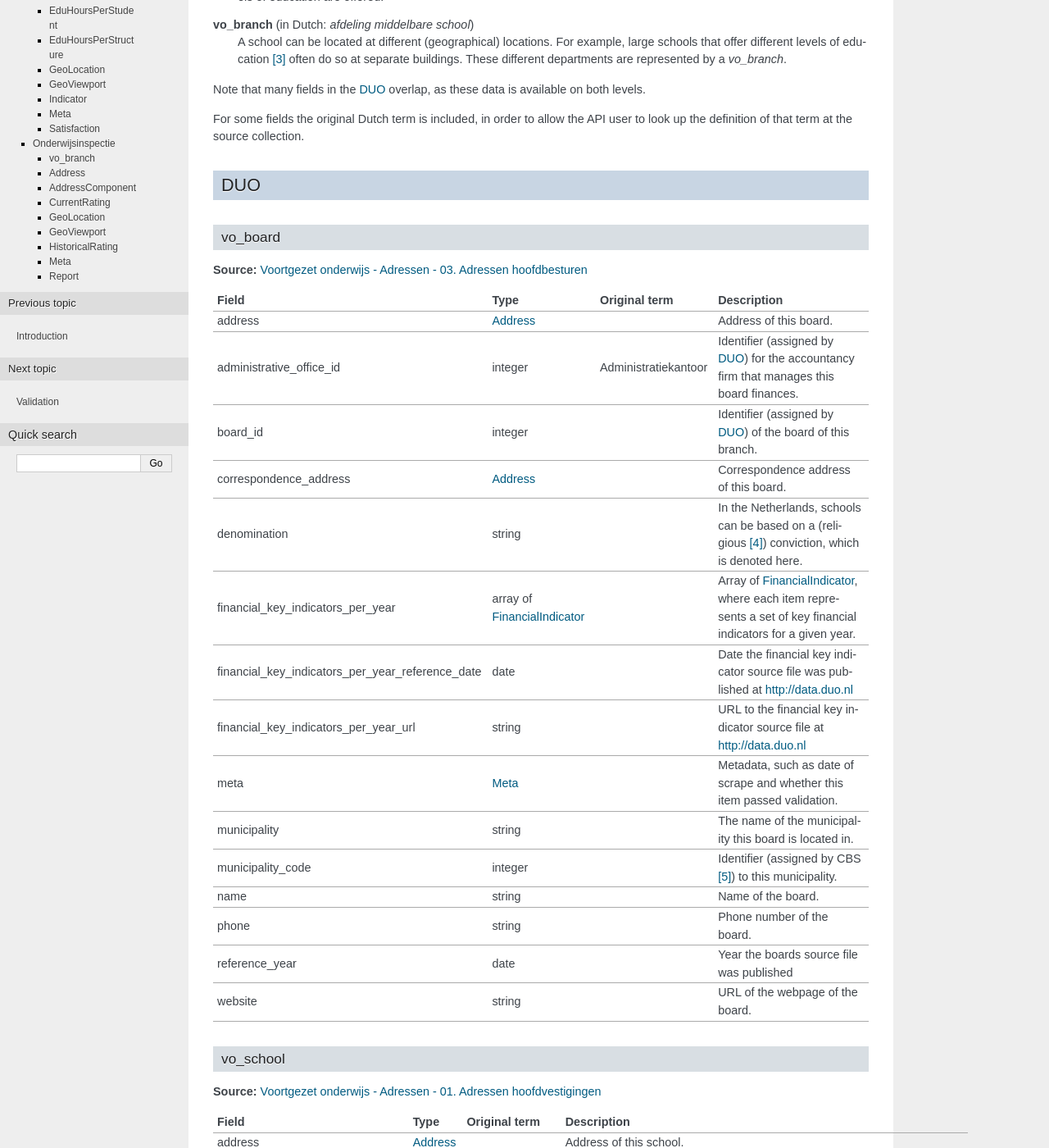
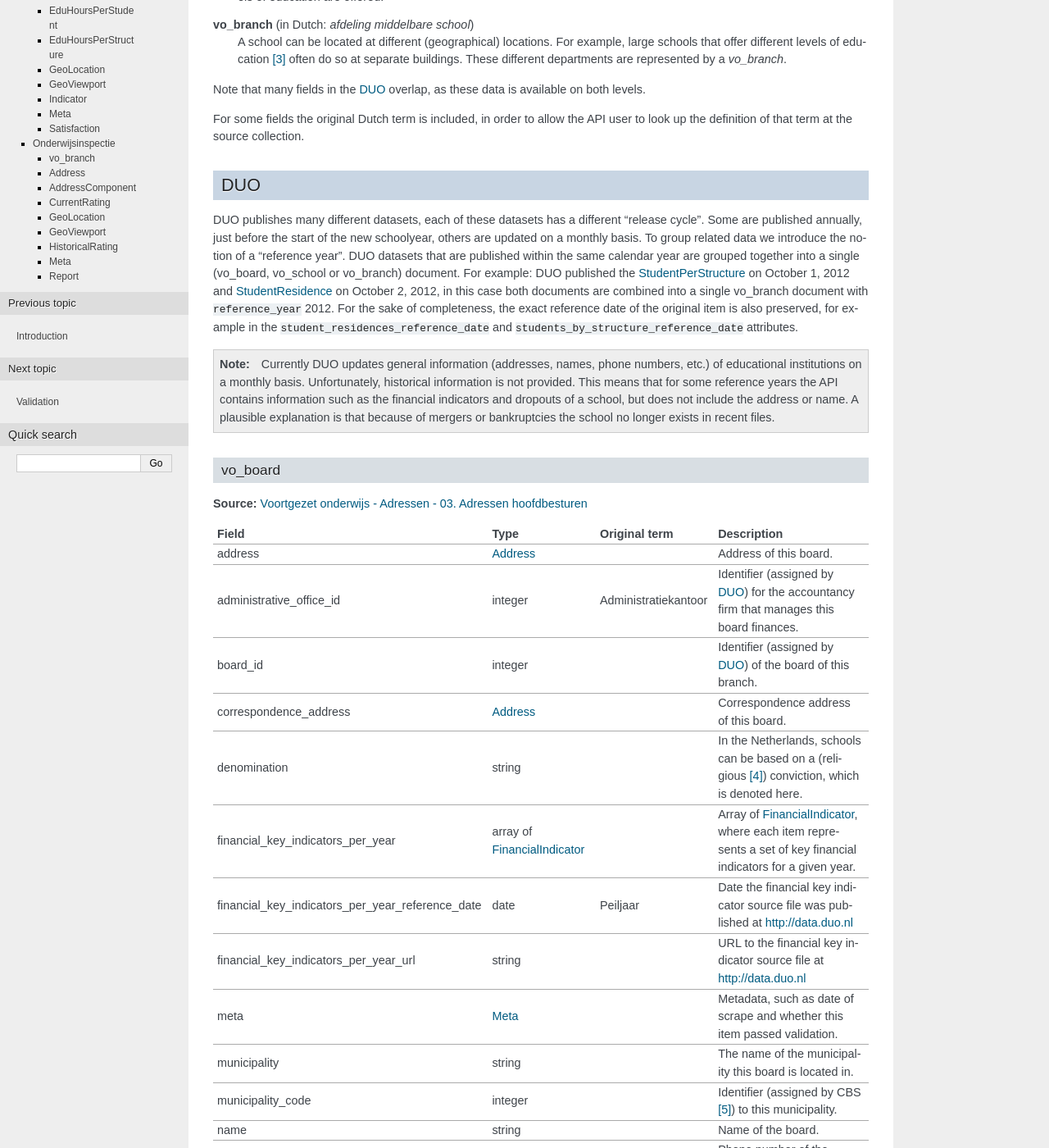
Before and after one commit to openstate/openonderwijsdata-api, a Sphinx documentation site: the page built from documentation/rst/data.rst, in a window 1280 px wide and 1400 px high, scrolled down 464 px. Shown: the whole window at 82% size. Built offline with Sphinx 7.4.7, drawn with Linux system fonts in a browser that asks for light colours; some of the changed text lies outside the part shown.

Commit message:
Documented problematic DUO stuff

```diff
--- a/documentation/rst/data.rst
+++ b/documentation/rst/data.rst
@@ -21,6 +21,12 @@ For some fields the original Dutch term is included, in order to allow the API u
 
 DUO
 ---------------------------------------------------------------------------------
+DUO publishes many different datasets, each of these datasets has a different "release cycle". Some are published annually, just before the start of the new schoolyear, others are updated on a monthly basis. To group related data we introduce the notion of a "reference year". DUO datasets that are published within the same calendar year are grouped together into a single (vo_board, vo_school or vo_branch) document. For example: DUO published the :ref:`duostdstruct` on October 1, 2012 and :ref:`duostdres` on October 2, 2012, in this case both documents are combined into a single vo_branch document with ``reference_year`` 2012. For the sake of completeness, the exact reference date of the original item is also preserved, for example in the ``student_residences_reference_date`` and ``students_by_structure_reference_date`` attributes.
+
+.. note::
+
+   Currently DUO updates general information (addresses, names, phone numbers, etc.) of educational institutions on a monthly basis. Unfortunately, historical information is not provided. This means that for some reference years the API contains information such as the financial indicators and dropouts of a school, but does not include the address or name. A plausible explanation is that because of mergers or bankruptcies the school no longer exists in recent files.
+
 .. _duovoboard:
 
 vo_board
@@ -38,14 +44,14 @@ vo_board
     correspondence_address                           :ref:`duoaddress`                                                       Correspondence address of this board.
     denomination                                     string                                                                  In the Netherlands, schools can be based on a (religious [#denomination]_) conviction, which is denoted here.
     financial_key_indicators_per_year                array of :ref:`finindicator`                                            Array of :ref:`finindicator`, where each item represents a set of key financial indicators for a given year.
-    financial_key_indicators_per_year_reference_date date                                                                    Date the financial key indicator source file was published at http://data.duo.nl
+    financial_key_indicators_per_year_reference_date date                                Peiljaar                            Date the financial key indicator source file was published at http://data.duo.nl
     financial_key_indicators_per_year_url            string                                                                  URL to the financial key indicator source file at http://data.duo.nl
     meta                                             :ref:`duometa`                                                          Metadata, such as date of scrape and whether this item passed validation.
     municipality                                     string                                                                  The name of the municipality this board is located in.
     municipality_code                                integer                                                                 Identifier (assigned by CBS [#cbs]_) to this municipality.
     name                                             string                                                                  Name of the board.
     phone                                            string                                                                  Phone number of the board.
-    reference_year                                   date                                                                    Year the boards source file was published
+    reference_year                                   date                                Peiljaar                            Year the boards source file was published
     website                                          string                                                                  URL of the webpage of the board.
     ================================================ =================================== =================================== =============================================================
 
@@ -81,7 +87,7 @@ vo_school
     nodal_area_code                     integer                                                                 Identifier of the nodal_area.
     phone                               string                                                                  Phone number of the school.
     province                            string                                                                  The province [#provinces]_ this branch is situated in.
-    reference_year                      integer                                                                 Year the schools source file was published.
+    reference_year                      integer                             Peiljaar                                    Year the schools source file was published.
     rmc_region                          string                              Rmc-regio                           Area that is used for the coordination of school dropouts. *Source:* http://data.duo.nl/includes/navigatie/openbare_informatie/waargebruikt.asp?item=Rmc-gebied
     rmc_region_code                     integer                                                                 Identifier of the rmc_region.
     rpa_area                            string                              Rpa-gebied                          Area defined to cluster information on the labour market. *Source:* http://data.duo.nl/includes/navigatie/openbare_informatie/waargebruikt.asp?item=Rpa-gebied
@@ -121,16 +127,16 @@ vo_branch
     nodal_area_code                         integer                                                                 Identifier of the nodal_area.
     phone                                   string                                                                  Phone number of the school.
     province                                string                                                                  The province [#provinces]_ this branch is situated in.
-    reference_year                          integer                                                                 Year the schools source file was published.
+    reference_year                          integer                             Peiljaar                            Year the schools source file was published.
     rmc_region                              string                              Rmc-regio                           Area that is used for the coordination of school dropouts. *Source:* http://data.duo.nl/includes/navigatie/openbare_informatie/waargebruikt.asp?item=Rmc-gebied
     rmc_region_code                         integer                                                                 Identifier of the rmc_region.
     rpa_area                                string                              Rpa-gebied                          Area defined to cluster information on the labour market. *Source:* http://data.duo.nl/includes/navigatie/openbare_informatie/waargebruikt.asp?item=Rpa-gebied
     rpa_area_code                           integer                                                                 Identifier of the rpa_area.
     student_residences                      array of :ref:`duostdres`                                               Array of :ref:`duostdres`, where each item contains the distribution of students from a given municipality over the years in this branch.
-    student_residences_reference_date       date                                                                    Date the student residences source file was published at http://data.duo.nl
+    student_residences_reference_date       date                                Peildatum                           Date the student residences source file was published at http://data.duo.nl
     student_residences_url                  string                                                                  URL of the student residences source file.
     students_by_structure                   array of :ref:`duostdstruct`                                            Distribution of students by education structure and gender.
-    students_by_structure_reference_date    date                                                                    Date the student per structure source file was published at http://data.
+    students_by_structure_reference_date    date                                Peildatum                           Date the student per structure source file was published at http://data.
     students_by_structure_url               string                                                                  URL of the student by structure source file.
     website                                 string                                                                  Website of this school.
     wgr_area                                string                              Wgr-gebied                          Cluster of municipalities per collaborating region according to the "Wet gemeenschappelijke regelingen" [#wgr_law]_. *Source:* http://data.duo.nl/includes/navigatie/openbare_informatie/waargebruikt.asp?item=Wgr-gebied.
```
Also changed, not shown: other parts of documentation/rst/data.rst (+3 -1 lines).
